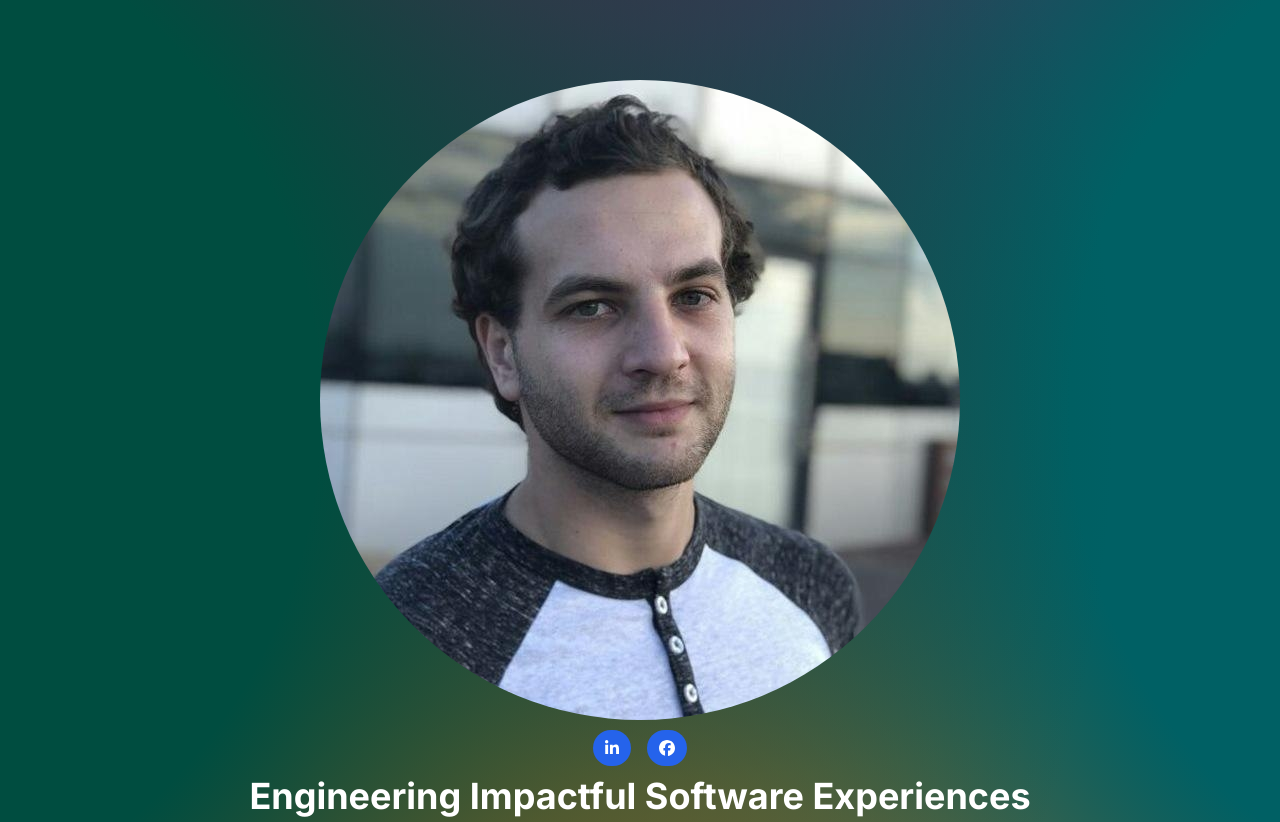
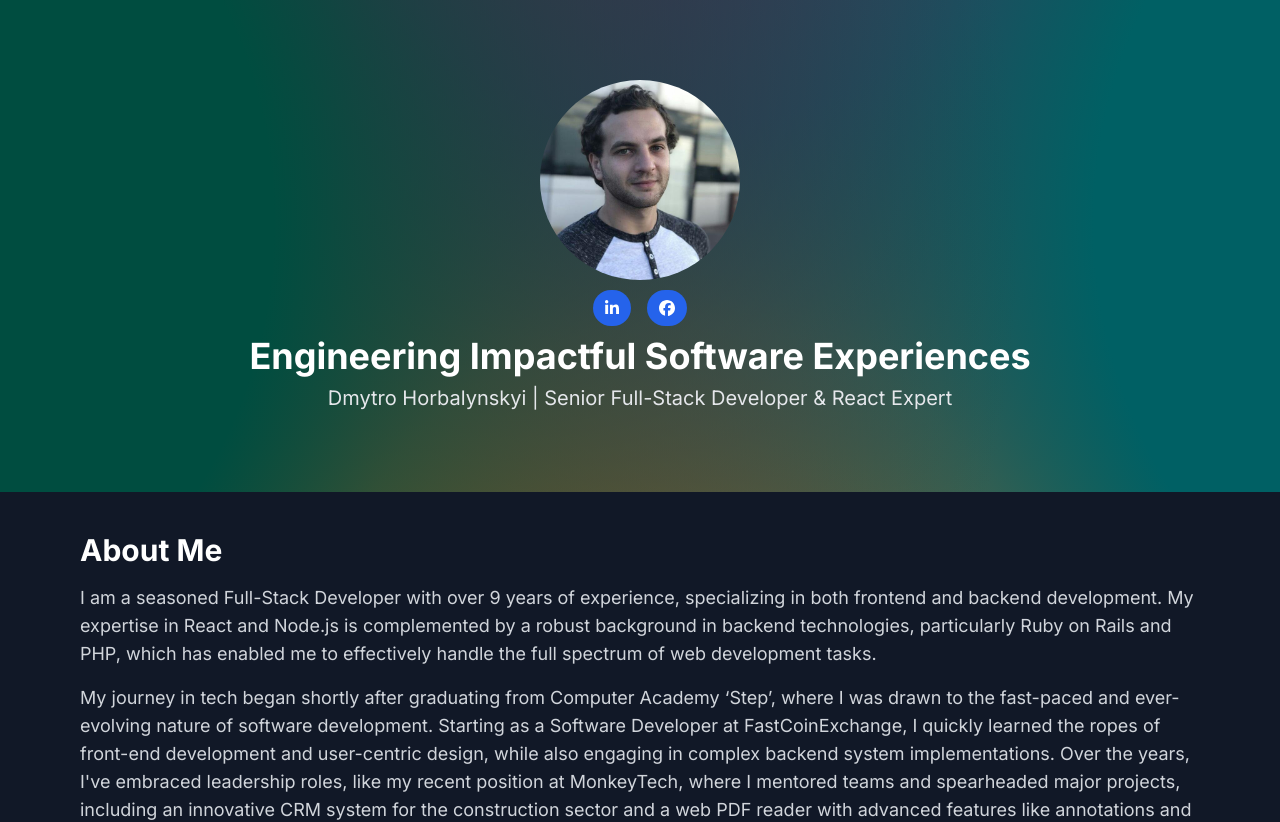
Before and after one commit to shezuka/portfolio-frontend-nextjs, a Next.js app: page / in a window 1280 px wide. Shown: the top 822 px of the page. Built offline with nearby package versions, Linux system fonts and the light colour scheme.

Commit message:
fix profile photo size

```diff
--- a/src/components/Functional/ProfilePhoto.tsx
+++ b/src/components/Functional/ProfilePhoto.tsx
@@ -31,6 +31,8 @@ const ProfilePhoto = () => {
         className="rounded-full"
         src={"/profile.jpg"}
         alt={"Profile image"}
+        width={200}
+        height={200}
       />
       <div
         className={`bg-gray-500 rounded-full absolute top-0 bottom-0 right-0 left-0 flex justify-center items-center transition-opacity duration-200 ${loaded ? "opacity-0" : "opacity-100"}`}
```
